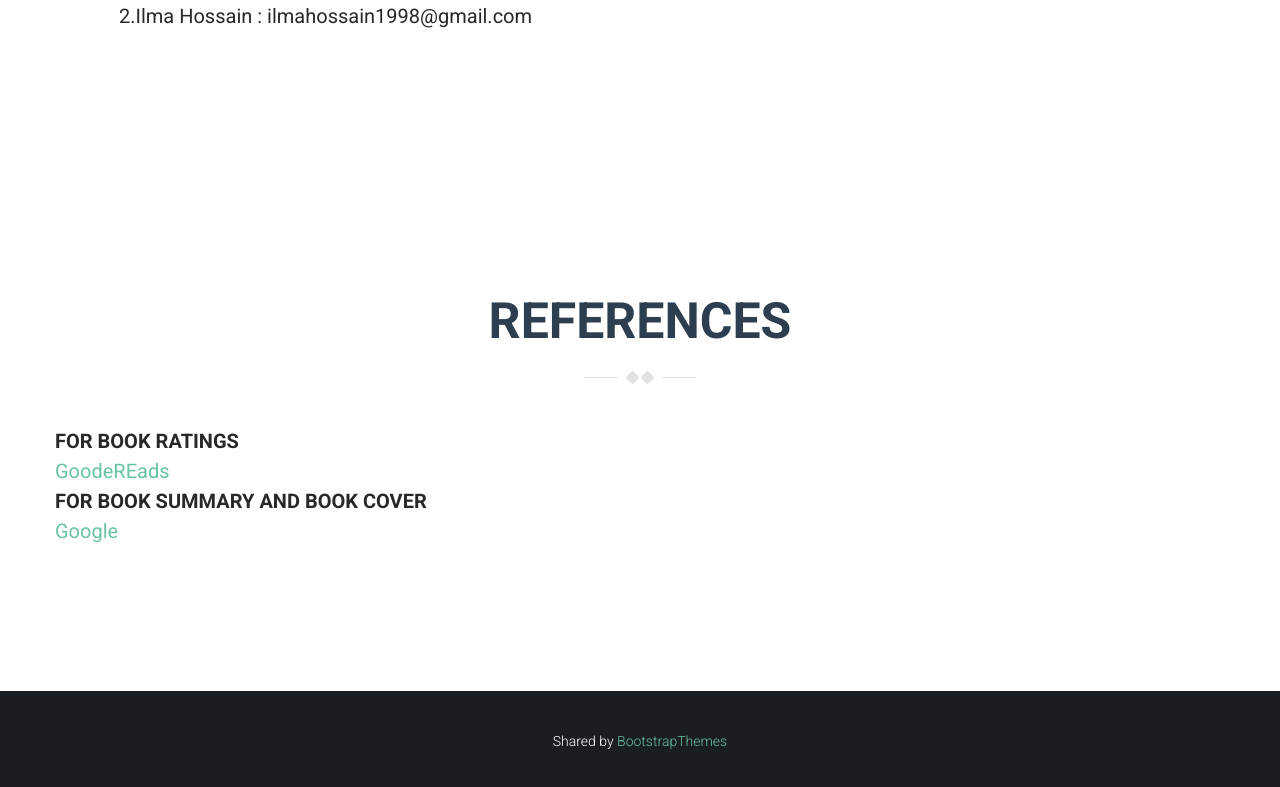
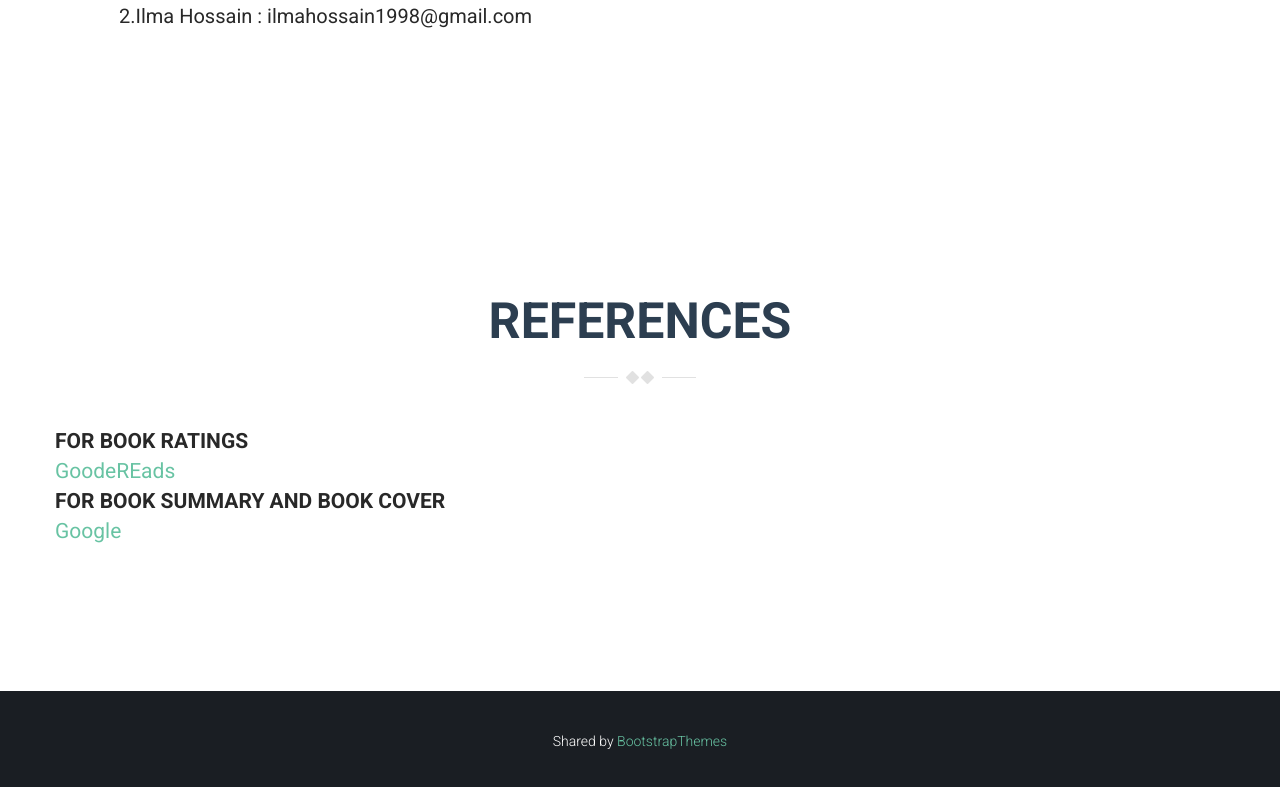
Before and after one commit to ilma105/bookwompro.github.io, a plain HTML site: page index.html in a window 1280 px wide. Shown: the part 10941-11728 px from the top of the page. Drawn offline with Linux system fonts and the light colour scheme; some packages are replaced by stand-ins of ours; a script that the page names is missing; some icons are missing.

Commit message:
Update index.html

```diff
--- a/index.html
+++ b/index.html
@@ -999,7 +999,7 @@
 
               <div class="col-sm-6">
                 <i  style="font-size:24px;color:blue"></i>
-                <div class="contact-number" style="font-size: 20px">
+                <div class="contact-number" style="font-size: 21px">
                   <strong>For book ratings </strong>
                 <a href="https://www.goodreads.com/shelf/show/must-read">GoodeREads</a><br>
                 <strong>For Book Summary and Book Cover</strong>
```
